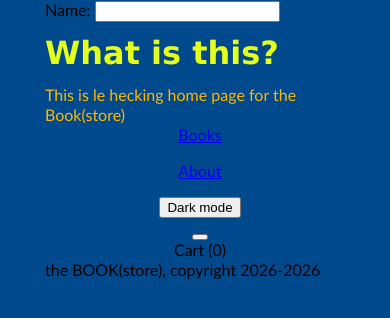
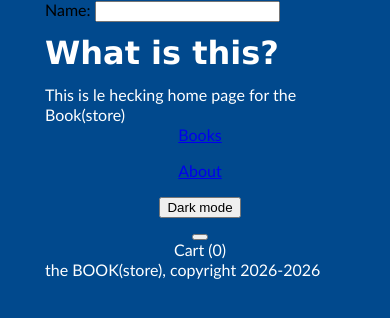
Before and after one commit to ethanminogue578-sketch/son-part-2, a Flask app: page / in a window 390 px wide. Shown: the part 30-348 px from the top of the page. Run offline with Flask 3, Linux system fonts and the light colour scheme.

Commit message:
collect their bones

```diff
--- a/the-file-of-doom/static/style.css
+++ b/the-file-of-doom/static/style.css
@@ -23,7 +23,12 @@ li {
 }
 @media (max-width: 600px) {
     body { background: rgb(1, 73, 141)}
-    nav {flex-direction: column}
+    nav {flex-direction: column; color:white}
+    footer {color: white}
+    p1 {color:rgb(255, 255, 255)}
+    h1 {color:rgb(255, 255, 255);
+     font-family:'Lucida Sans', 'Lucida Sans Regular', 'Lucida Grande', 'Lucida Sans Unicode', Geneva, Verdana, sans-serif}
+    link {color: rgb(255, 255, 255)}
 
 }
 .cards {display: flex;
--- a/the-file-of-doom/templates/login.html
+++ b/the-file-of-doom/templates/login.html
@@ -1,11 +1,13 @@
 <!DOCTYPE html>
 <html lang="en">
 <head>
+    <link rel="stylesheet" href="{{ url_for('static', filename='style.css') }}">
     <meta charset="UTF-8">
     <meta name="viewport" content="width=device-width, initial-scale=1.0">
     <title>Document</title>
 </head>
 <body>
+    <h1>Sign In</h1>
     <form method="POST">
     <input name="username">
     <input name="password"
```
